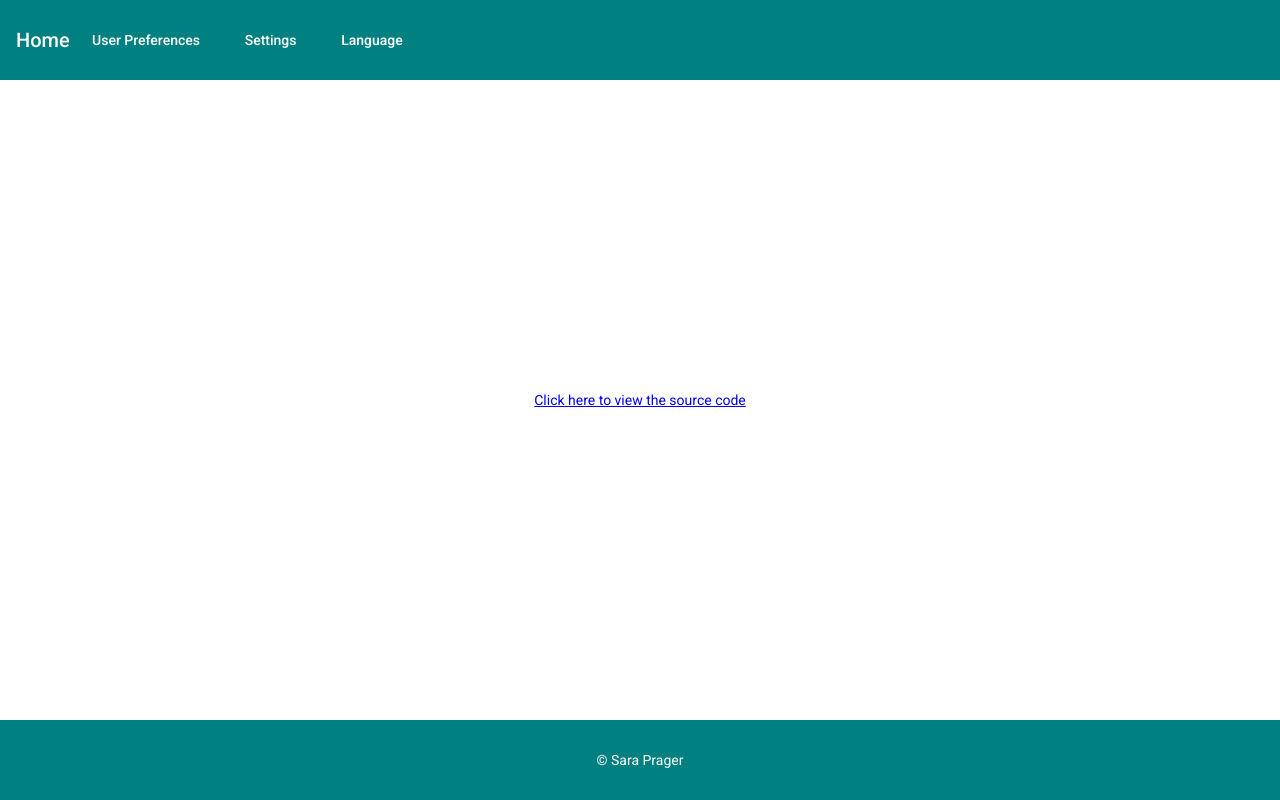
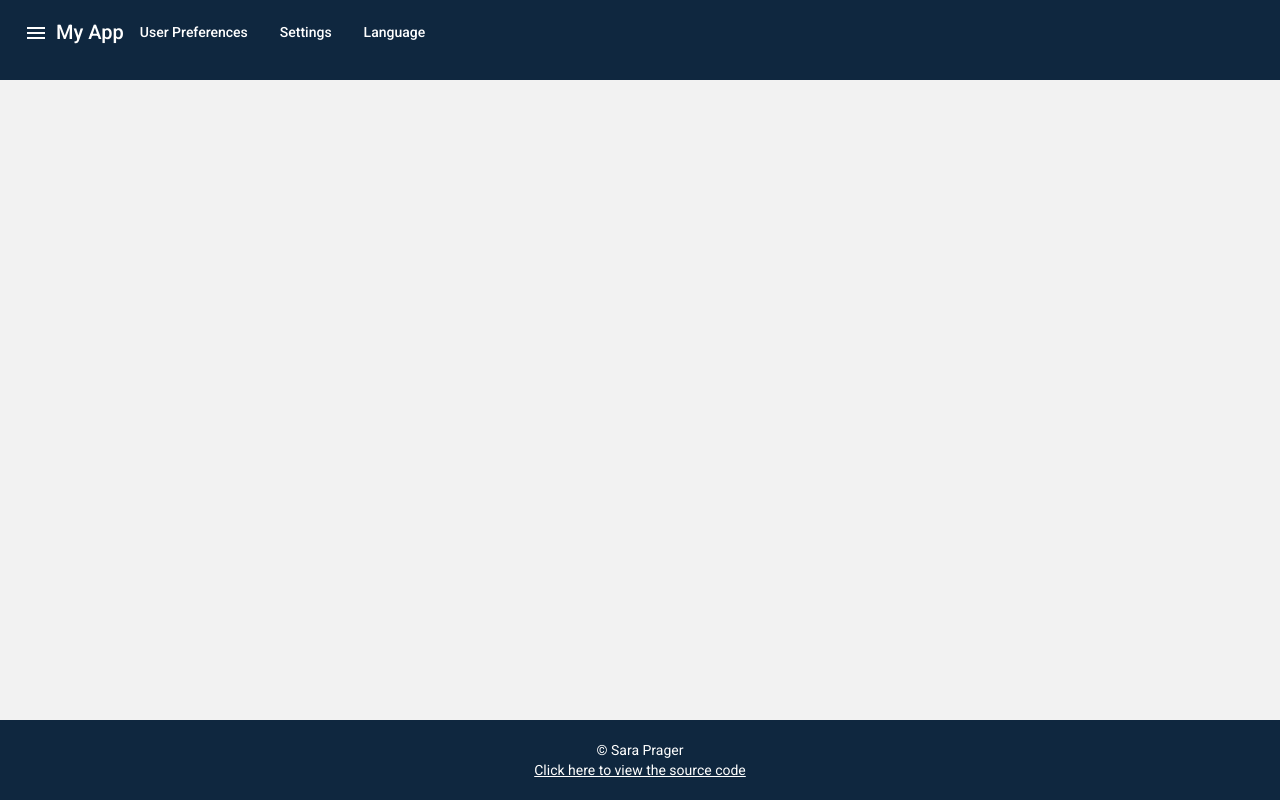
Before and after one commit to SaraPrager/AppSync, an Angular app in the folder front-end/hello-world-appsync-app/: page / in a window 1280 px wide. Built offline with nearby package versions, Linux system fonts and the light colour scheme.

Commit message:
App structure

```diff
--- a/front-end/hello-world-appsync-app/src/app/app.component.html
+++ b/front-end/hello-world-appsync-app/src/app/app.component.html
@@ -1,25 +1,33 @@
-<mat-toolbar class="hwa-header">
+<mat-toolbar class="hwa-toolbar">
     <mat-toolbar-row>
-        <!--<button mat-icon-button>
-            <mat-icon>menu</mat-icon>
-        </button>-->
-        <h1>Home</h1>
+        <button mat-icon-button>
+            <mat-icon (click)="sidenav.toggle()">menu</mat-icon>
+        </button>
+        <h1> {{ app_name }} </h1>
         <span class="menu-spacer"></span>
         <div>
-            <!--<a mat-button [routerLink]="'/accounts'"> Accounts </a>-->
+            <!--[routerLink]="'/accounts'"-->
             <a mat-button>User Preferences</a>
             <a mat-button>Settings</a>
             <a mat-button>Language</a>
         </div>
     </mat-toolbar-row>
 </mat-toolbar>
-
-<div class="hwa-body">
-<a href="{{ source_code_link }}">Click here to view the source code</a>
-</div>
-
+<mat-sidenav-container>
+  <mat-sidenav #sidenav class="hwa-sidenav">
+    <mat-nav-list>
+      <!--[routerLink]="'/accounts'"-->
+      <a mat-list-item>Dashboard</a>
+      <a mat-list-item>Users</a>
+    </mat-nav-list>
+  </mat-sidenav>
+  <mat-sidenav-content>
+    <div class="hwa-sidenav-content">
+      <!--<router-outlet></router-outlet>-->
+    </div>
+  </mat-sidenav-content>
+</mat-sidenav-container>
 <footer class="hwa-footer">
-<div>
-    <span> © Sara Prager </span>
-</div>
+  <span class="hwa-footer-item"> © Sara Prager </span>
+  <a class="hwa-footer-item" href="{{ source_code_link }}">Click here to view the source code</a>
 </footer>
--- a/front-end/hello-world-appsync-app/src/app/app.component.scss
+++ b/front-end/hello-world-appsync-app/src/app/app.component.scss
@@ -1,33 +1,31 @@
-.hwa-header {
-    display: flex;
-    flex-direction: column;
-    justify-content: center;
-    align-items: center;
+.hwa-toolbar {
     height:10vh;
-    background: teal
+    background:#0f273f;
 }
 
-.hwa-body {
+.hwa-sidenav {
+    background-color:#324657;
+}
+
+.hwa-sidenav-content {
     display: flex;
     flex-direction: column;
     justify-content: center;
     align-items: center;
     height:80vh;
+    background-color:#f2f2f2;
 }
 
 .hwa-footer {
     display: flex;
     flex-direction: column;
     justify-content: center;
+    flex-wrap: wrap;
     align-items: center;
     height:10vh;
-    background: teal;
+    background: #0f273f;
 }
 
-a {
-    margin: 2%;
+.hwa-footer-item {
+    color: white;
 }
-
-span {
-    color: white
-}
--- a/front-end/hello-world-appsync-app/src/app/app.component.ts
+++ b/front-end/hello-world-appsync-app/src/app/app.component.ts
@@ -6,5 +6,6 @@ import { Component } from '@angular/core';
   styleUrls: ['./app.component.scss']
 })
 export class AppComponent {
+  app_name: string = 'My App';
   source_code_link: string = 'https://github.com/SaraPrager/hello-world-appsync-app';
 }
--- a/front-end/hello-world-appsync-app/src/app/app.module.ts
+++ b/front-end/hello-world-appsync-app/src/app/app.module.ts
@@ -1,6 +1,5 @@
 import { BrowserModule } from '@angular/platform-browser';
 import { NgModule } from '@angular/core';
-
 import { AppRoutingModule } from './app-routing.module';
 import { AppComponent } from './app.component';
 import { BrowserAnimationsModule } from '@angular/platform-browser/animations';
```
Also changed, not shown: 1 other file (tests, documents, lock files or other folders).
